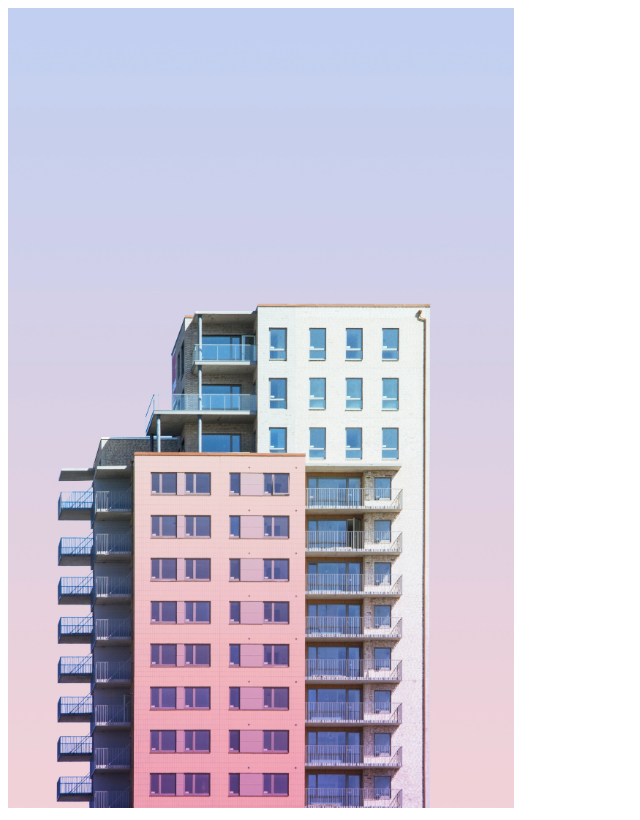
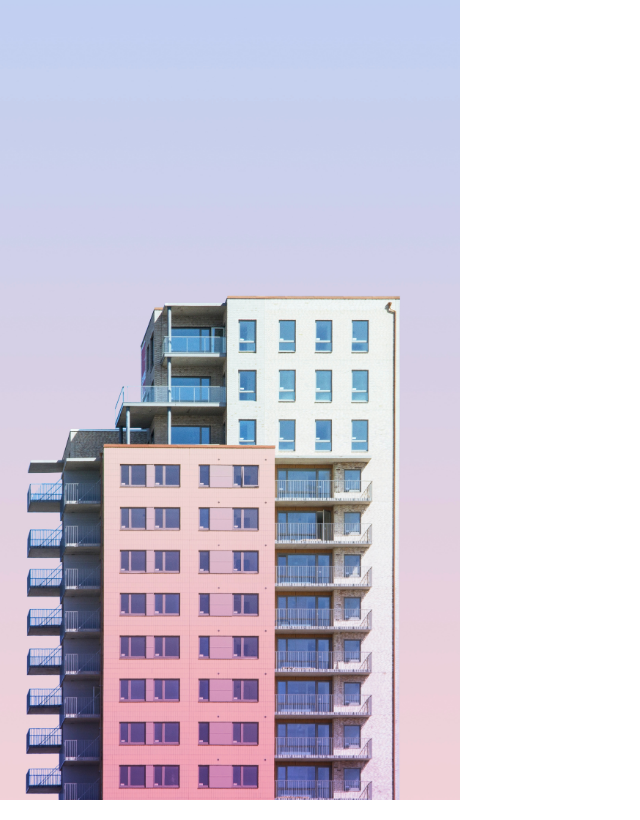
Before and after one commit to tbamberg/sign-up-form, a plain HTML site: page index.html in a window 1280 px wide. Shown: the whole page, without its empty margins (0-640 px from the left). Drawn offline with Linux system fonts and the light colour scheme.

Commit message:
Change image and add CSS reset

```diff
--- a/index.html
+++ b/index.html
@@ -8,6 +8,6 @@
     <script src="sign-up-form.js" defer></script>
 </head>
 <body>
-    <img id="bg-image" src="images/simone-hutsch-B8B40qft8ZI-unsplash.jpg" alt="pink and white building">
+    <img id="bg-image" src="images/simone-hutsch-B8B40qft8ZI-unsplash.jpg" alt="whie and pink building">
 </body>
 </html>
--- a/style.css
+++ b/style.css
@@ -1,5 +1,37 @@
+/* http://meyerweb.com/eric/tools/css/reset/
+   v2.0 | 20110126
+   License: none (public domain)
+*/
+
+html, body, div, span, applet, object, iframe,
+h1, h2, h3, h4, h5, h6, p, blockquote, pre,
+a, abbr, acronym, address, big, cite, code,
+del, dfn, em, img, ins, kbd, q, s, samp,
+small, strike, strong, sub, sup, tt, var,
+b, u, i, center,
+dl, dt, dd, ol, ul, li,
+fieldset, form, label, legend,
+table, caption, tbody, tfoot, thead, tr, th, td,
+article, aside, canvas, details, embed,
+figure, figcaption, footer, header, hgroup,
+menu, nav, output, ruby, section, summary,
+time, mark, audio, video {
+	margin: 0;
+	padding: 0;
+	border: 0;
+	font-size: 100%;
+    font: inherit;
+	vertical-align: baseline;
+}
+
+body {
+    height: 100vh;
+}
+
 #bg-image {
-    width: 40%;
-    height: 100vh;
+    display: block;
     object-fit: cover;
+    height: 100%;
+    width: 35%;
+    min-width: 460px;
 }
```
